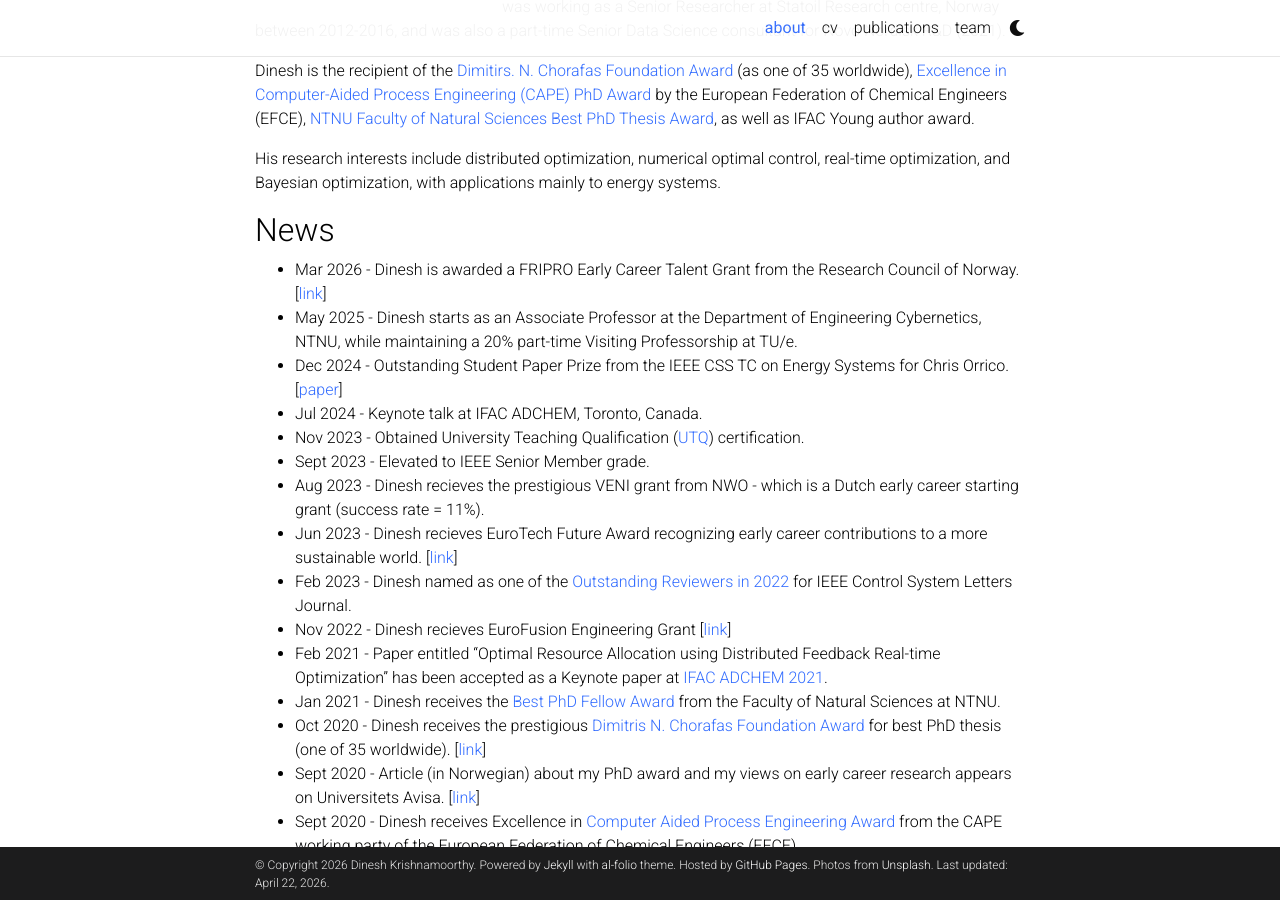
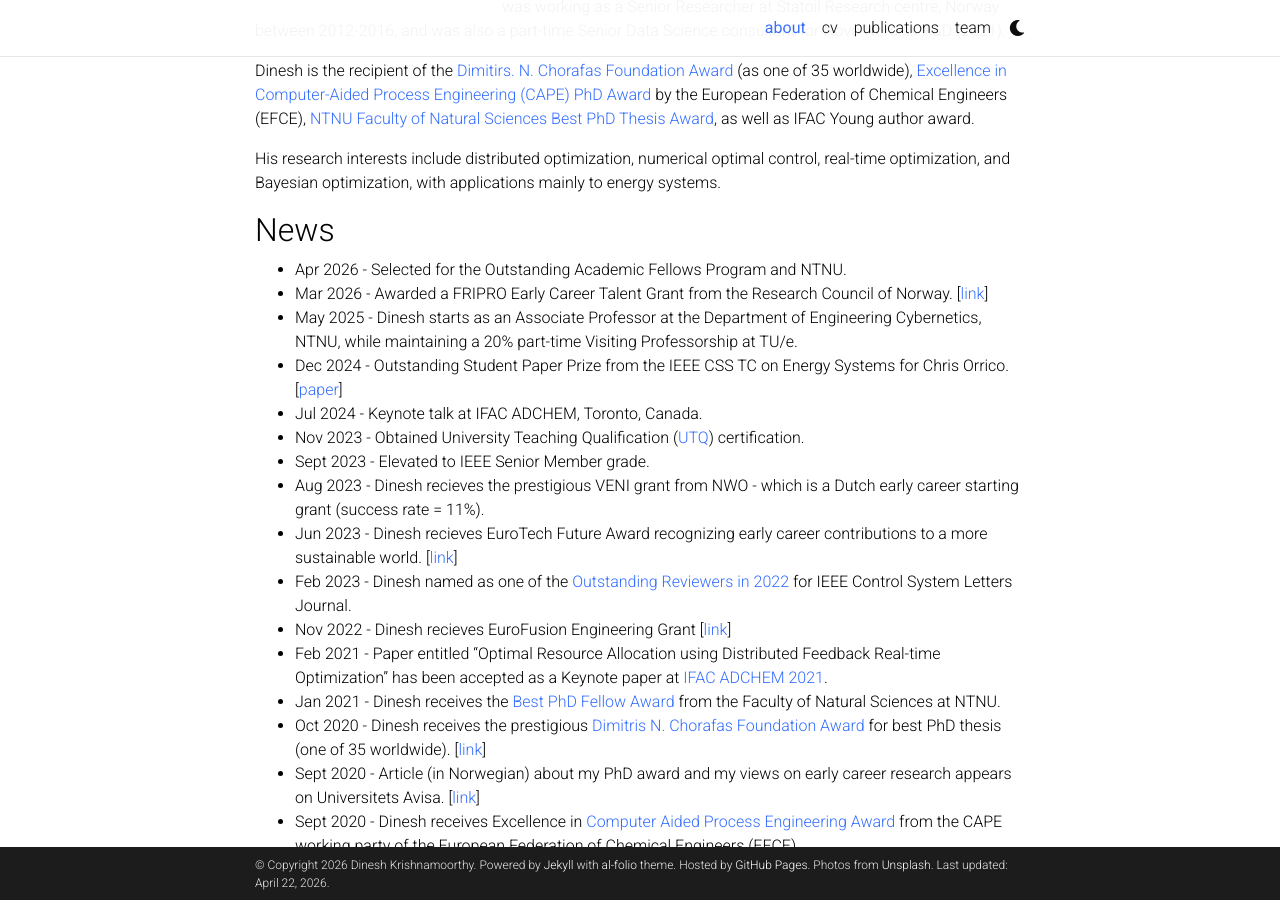
Before and after one commit to dinesh-krishnamoorthy/dinesh-krishnamoorthy.github.io, a Jekyll site: the page built from _pages/about.md, in a window 1280 px wide and 900 px high, scrolled down 587 px. Built offline with Jekyll 4.4.1, drawn with Linux system fonts in a browser that asks for light colours; full-size pictures stand in for the smaller copies a plugin makes; comment, search, counter and statistics services are not loaded; a style sheet for code colours, icons or effects is not loaded.

Commit message:
Update news section with recent achievements

```diff
--- a/_pages/about.md
+++ b/_pages/about.md
@@ -35,7 +35,8 @@
 
 
 ## News
-* Mar 2026 - Dinesh is awarded a FRIPRO Early Career Talent Grant from the Research Council of Norway. [[link](https://www.forskningsradet.no/nyheter/2026/banebrytande-forskarar-far-236-millionar-kroner/)]
+* Apr 2026 - Selected for the Outstanding Academic Fellows Program and NTNU.
+* Mar 2026 - Awarded a FRIPRO Early Career Talent Grant from the Research Council of Norway. [[link](https://www.forskningsradet.no/nyheter/2026/banebrytande-forskarar-far-236-millionar-kroner/)]
 * May 2025 - Dinesh starts as an Associate Professor at the Department of Engineering Cybernetics, NTNU, while maintaining a 20% part-time Visiting Professorship at TU/e.
 * Dec 2024 - Outstanding Student Paper Prize from the IEEE CSS TC on Energy Systems for Chris Orrico. [[paper](https://arxiv.org/pdf/2306.00415)]
 * Jul 2024 - Keynote talk at IFAC ADCHEM, Toronto, Canada.
```
